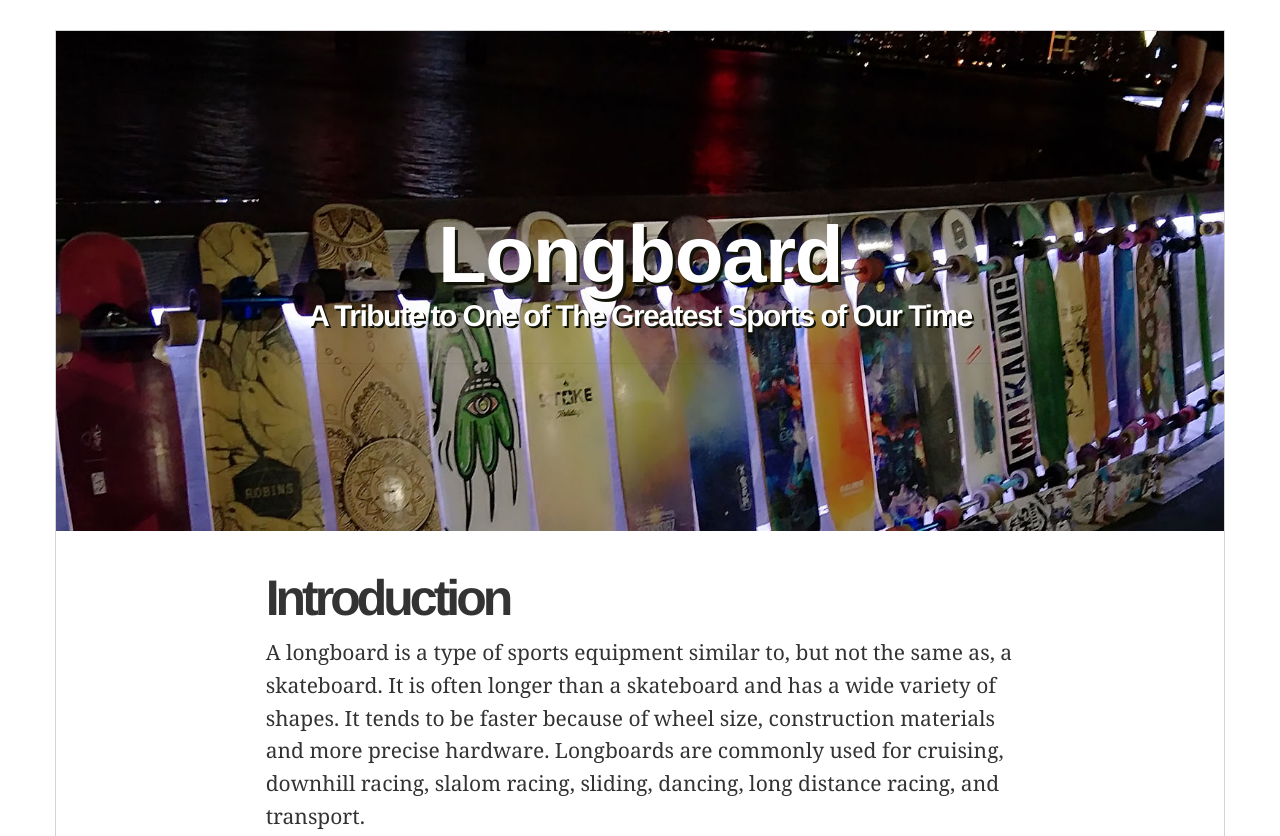
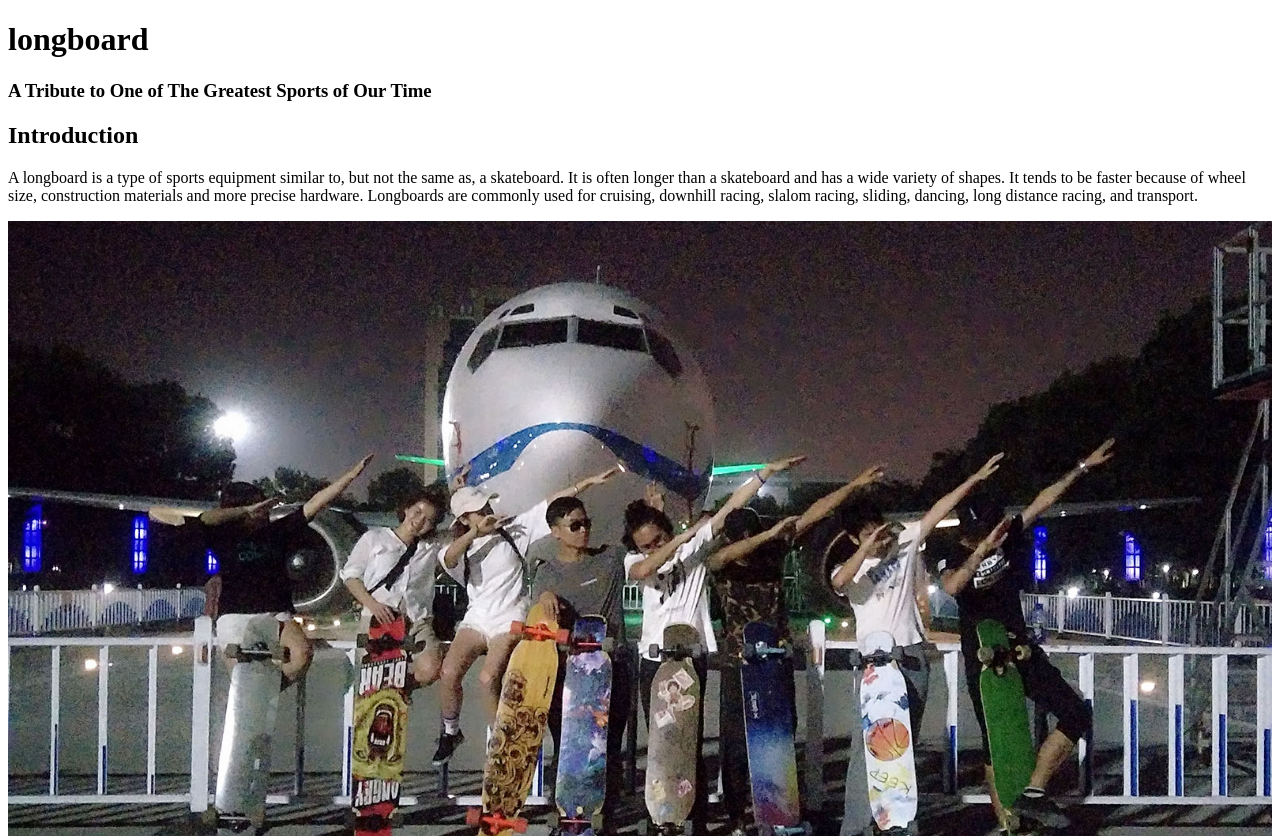
Before and after one commit to MeyerZhao/Build-a-Tribute-Page, a plain HTML site: page index.html in a window 1280 px wide. Shown: the top 836 px of the page. Drawn offline with nearby package versions, Linux system fonts and the light colour scheme.

Commit message:
Update index.html

```diff
--- a/index.html
+++ b/index.html
@@ -3,88 +3,7 @@
 <head>
 	<meta charset="UTF-8">
 	<title>Document</title>
-	<link rel="stylesheet" href="https://maxcdn.bootstrapcdn.com/bootstrap/3.3.6/css/bootstrap.min.css">
-	<link rel="stylesheet" href="https://cdnjs.cloudflare.com/ajax/libs/animate.css/3.5.1/animate.min.css">
-	<style>
-		.container {
-		  border: 1px solid lightgray;
-		  padding: 0px;
-		  margin-top: 30px;
-		  margin-bottom: 30px;
-		}
-		.header {
-		  background-image: url("image/head-bg.jpg");
-		  height: 500px;
-		  background-size: cover;
-		  background-position: top center;
-		  background-attachment: fixed;
-		  display: -webkit-box;
-		  display: -ms-flexbox;
-		  display: flex;
-		  -webkit-box-align: center;
-		      -ms-flex-align: center;
-		          align-items: center;
-		  -webkit-box-pack: center;
-		      -ms-flex-pack: center;
-		          justify-content: center;
-		}
 
-		h1 {
-		  color: white;
-		  font-weight: bolder;
-		  font-size: 80px;
-		  margin: 0;
-		  letter-spacing: -1.5px;
-		  text-transform:capitalize;
-		  text-shadow: 3px 3px 0 #111306;
-		}
-
-		h2 {
-		  font-family: Helvetica, sans-serif;
-		  font-weight: bold;
-		  letter-spacing: -4px;
-		  font-size: 50px;
-		  margin-top: 0px;
-		}
-
-		h3 {
-		  color: white;
-		  margin: 0;
-		  letter-spacing: -1.5px;
-		  font-size: 30px;
-		  font-weight: bold;
-	      text-shadow: 2px 2px 0 #111306;
-		}
-
-		p {
-		  font-size: 21px;
-		  line-height: 1.56;
-		  font-family: Georgia, serif;
-		}
-
-		.panel {
-		  background: transparent;
-		  padding: 30px;
-		  border-radius: 10px;
-		}
-
-		.article {
-		  padding-top: 40px;
-		  padding-bottom: 30px;
-		}
-
-		.image-1 {
-		  padding: 0px;
-		}
-
-		img {
-		  margin-top: 30px;
-		}
-
-		h5 {
-		  margin-bottom: 30px;
-		}
-	</style>
 </head>
 <body>
 	<div class="container">
```
